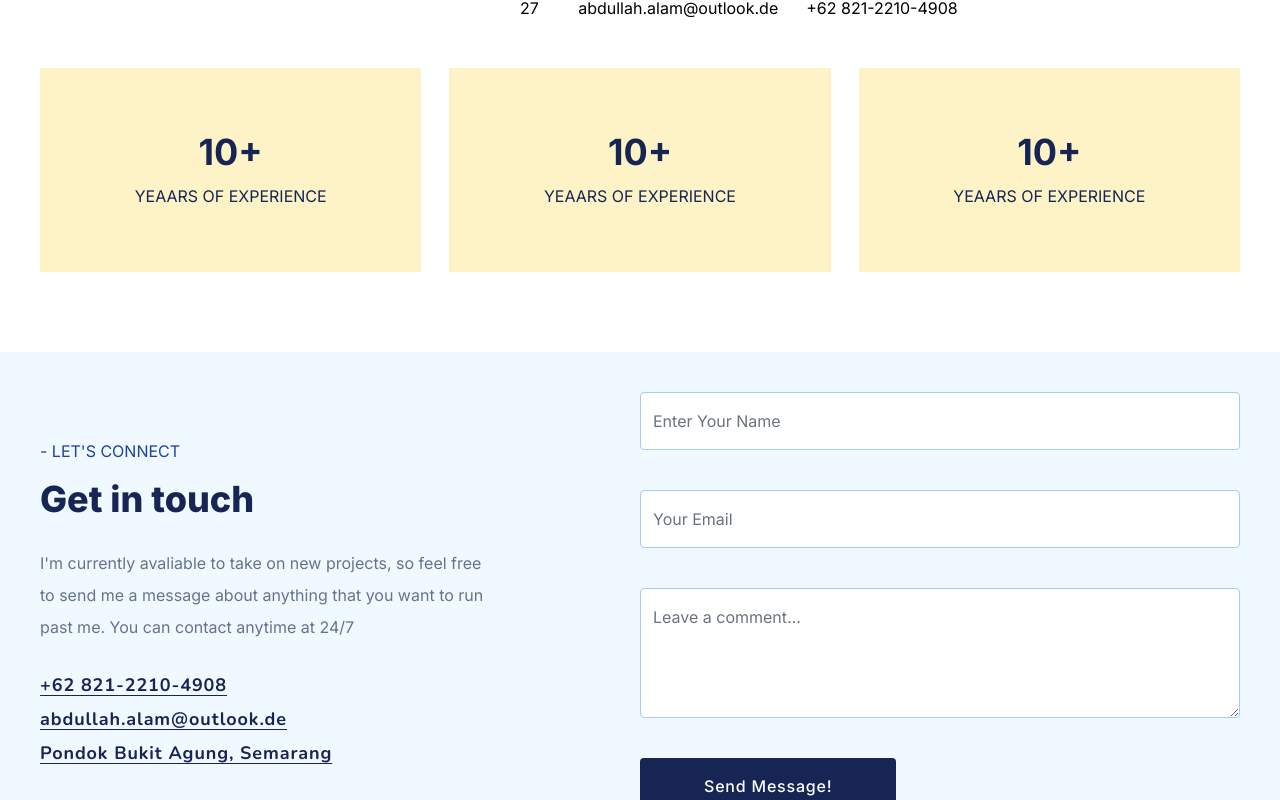
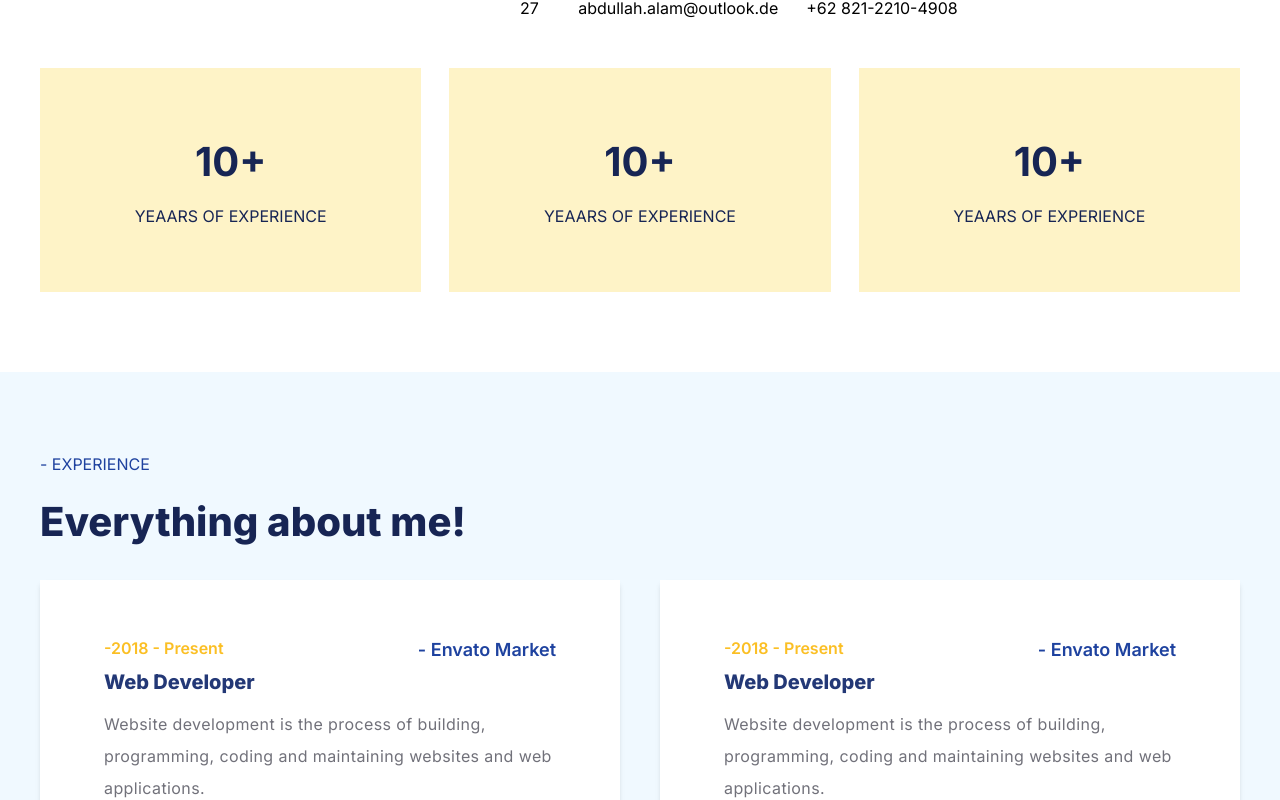
Before and after one commit to alammooo/the-portofolio, a Next.js app: page / in a window 1280 px wide. Shown: the part 1160-1960 px from the top of the page. Built offline with nearby package versions, Linux system fonts and the light colour scheme.

Commit message:
add more comps

```diff
--- a/components/About.tsx
+++ b/components/About.tsx
@@ -46,15 +46,15 @@ export default function About() {
         </div>
         <div className="grid grid-cols-3 mt-12 gap-x-7">
           <div className="flex flex-col items-center bg-amber-100 text-blue-950 py-16 gap-3">
-            <span className="text-4xl font-bold">10+</span>
+            <span className="text-4.5xl font-bold">10+</span>
             <span className="uppercase">Yeaars of Experience</span>
           </div>
           <div className="flex flex-col items-center bg-amber-100 text-blue-950 py-16 gap-3">
-            <span className="text-4xl font-bold">10+</span>
+            <span className="text-4.5xl font-bold">10+</span>
             <span className="uppercase">Yeaars of Experience</span>
           </div>
           <div className="flex flex-col items-center bg-amber-100 text-blue-950 py-16 gap-3">
-            <span className="text-4xl font-bold">10+</span>
+            <span className="text-4.5xl font-bold">10+</span>
             <span className="uppercase">Yeaars of Experience</span>
           </div>
         </div>
--- /dev/null
+++ b/components/Experience.tsx
@@ -0,0 +1,32 @@
+import { experienceData } from "@/data/main"
+import SectionTitle from "./utils/SectionTitle"
+
+export default function Experience() {
+  return (
+    <section
+      id="experience"
+      className="bg-sky-50">
+      <div className="mx-auto max-w-7xl px-10 py-20">
+        <SectionTitle type="experience" />
+        <div className="mt-7 grid grid-cols-2 gap-10">
+          {experienceData.map((el, i) => (
+            <div
+              className="bg-white px-16 py-14 shadow-md"
+              key={i}>
+              <span className="flex justify-between">
+                <h6 className="font-semibold text-amber-400">-{el.year}</h6>
+                <h6 className="text-lg font-semibold text-blue-800">
+                  - {el.company}
+                </h6>
+              </span>
+              <h4 className="text-xl font-extrabold text-blue-900 mb-3 mt-1">
+                {el.job}
+              </h4>
+              <p className="text-zinc-500 leading-8 tracking-wide">{el.description}</p>
+            </div>
+          ))}
+        </div>
+      </div>
+    </section>
+  )
+}
--- /dev/null
+++ b/components/Services.tsx
@@ -0,0 +1,9 @@
+import SectionTitle from "./utils/SectionTitle"
+
+export default function Services() {
+  return (
+    <section>
+      <SectionTitle type="service" />
+    </section>
+  )
+}
--- a/components/Sidebar.tsx
+++ b/components/Sidebar.tsx
@@ -23,7 +23,7 @@ export default function Sidebar({ setSidebarWidth }: any) {
             <span className="relative text-3xl font-bold text-blue-950">
               Abdullah Alam
               <span
-                className="absolute -right-10 top-0 -z-10 whitespace-nowrap text-4xl font-extrabold text-gray-200"
+                className="absolute -right-10 top-0 -z-10 whitespace-nowrap text-4.5xl font-extrabold text-gray-200"
                 style={nunito.style}>
                 Abdullah Alam
               </span>
--- a/components/utils/SectionTitle.tsx
+++ b/components/utils/SectionTitle.tsx
@@ -1,8 +1,10 @@
 import { sectionTitle } from "@/data/main"
-import { SectionInterface } from "@/interface/Interface"
+import { SectionInterface, TypeProps } from "@/interface/Interface"
 import React from "react"
 
-export default function SectionTitle({ type }: any) {
+
+
+export default function SectionTitle({ type }: TypeProps) {
   const [data, setData] = React.useState<SectionInterface>()
 
   React.useEffect(() => {
@@ -10,8 +12,8 @@ export default function SectionTitle({ type }: any) {
   }, [type])
   return (
     <div className="flex flex-col gap-4">
-      <h3 className="text-blue-800 uppercase">- {data?.sub}</h3>
-      <h2 className="text-4xl font-extrabold text-blue-950">{data?.title}</h2>
+      <h3 className="uppercase text-blue-800">- {data?.sub}</h3>
+      <h2 className="text-4.5xl font-extrabold text-blue-950">{data?.title}</h2>
     </div>
   )
 }
--- a/data/main.tsx
+++ b/data/main.tsx
@@ -72,3 +72,30 @@ export const sectionTitle: SectionInterface[] = [
     title: "Get in touch",
   },
 ]
+
+export const experienceData = [
+  {
+    year: "2018 - Present",
+    company: "Envato Market",
+    job: "Web Developer",
+    description: `Website development is the process of building, programming, coding and maintaining websites and web applications.`,
+  },
+  {
+    year: "2018 - Present",
+    company: "Envato Market",
+    job: "Web Developer",
+    description: `Website development is the process of building, programming, coding and maintaining websites and web applications.`,
+  },
+  {
+    year: "2018 - Present",
+    company: "Envato Market",
+    job: "Web Developer",
+    description: `Website development is the process of building, programming, coding and maintaining websites and web applications.`,
+  },
+  {
+    year: "2018 - Present",
+    company: "Envato Market",
+    job: "Web Developer",
+    description: `Website development is the process of building, programming, coding and maintaining websites and web applications.`,
+  },
+]
--- a/pages/_document.tsx
+++ b/pages/_document.tsx
@@ -4,7 +4,6 @@ export default function Document() {
   return (
     <Html lang="en">
       <Head>
-        <title>Abdullah Alam</title>
         <meta
           name="description"
           content="Tech enthusiast with passion for programming, instinct for crafting visually stunning websites that provide exceptional user experiences."
--- a/pages/index.tsx
+++ b/pages/index.tsx
@@ -4,18 +4,26 @@ import React from "react"
 import AppContext from "@/context/AppContext"
 import Contact from "@/components/contact/Contact"
 import About from "@/components/About"
+import Experience from "@/components/Experience"
+import Head from "next/head"
 
 export default function Home() {
   const { sidebarWidth } = React.useContext(AppContext)
 
   return (
+    <>
+      <Head>
+        <title>Abdullah Alam</title>
+      </Head>
       <section
         className={`${
           sidebarWidth ? `ml-[${sidebarWidth}px]` : "ml-[367px]"
         } flex-1`}>
         <Hero />
         <About />
+        <Experience />
         <Contact />
       </section>
+    </>
   )
 }
--- a/tailwind.config.js
+++ b/tailwind.config.js
@@ -9,5 +9,11 @@ module.exports = {
     "./components/**/*.{ts,tsx}",
   ],
   plugins: [require("flowbite/plugin")],
-  theme: {},
+  theme: {
+    extend: {
+      fontSize: {
+        "4.5xl": "2.5rem",
+      },
+    },
+  },
 }
```
Also changed, not shown: interface/Interface.tsx (+12 -0 lines). Lines whose indentation alone changed are shown as unchanged.
